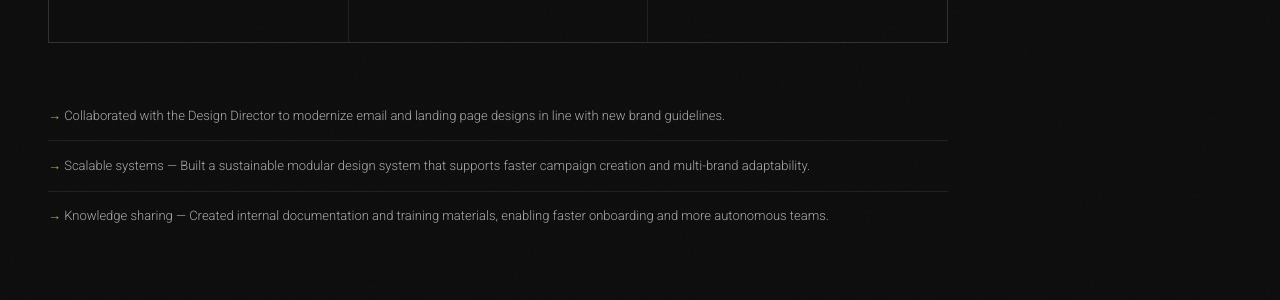
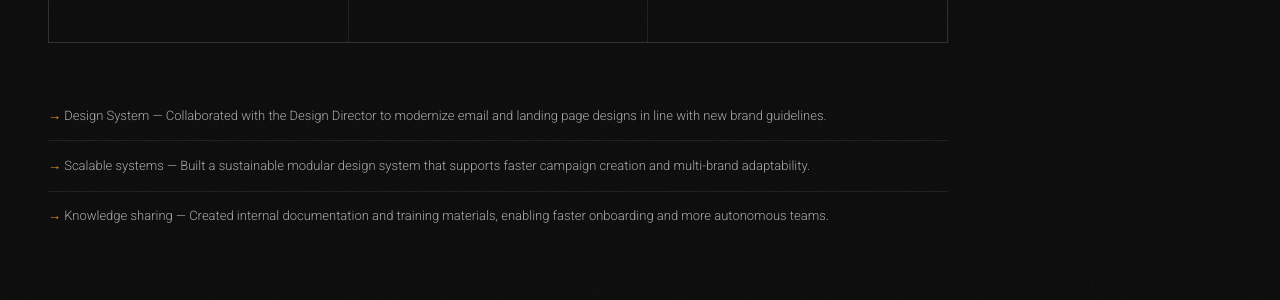
Before and after one commit to mabecoart/github.io, a Jekyll site: the page built from portfolio/blue-cross.html, in a window 1280 px wide and 900 px high, scrolled down 2001 px. Shown: the part 152-452 px from the top of the window. Built offline with Jekyll 4.4.1, drawn with Linux system fonts in a browser that asks for light colours.

Commit message:
Update case impact list with design system mention

```diff
--- a/portfolio/blue-cross.html
+++ b/portfolio/blue-cross.html
@@ -104,7 +104,7 @@ description: How María Copello standardized email production across four produc
       </div>
     </div>
     <ul class="case-impact-list">
-      <li>Collaborated with the Design Director to modernize email and landing page designs in line with new brand guidelines.</li>
+      <li>Design System — Collaborated with the Design Director to modernize email and landing page designs in line with new brand guidelines.</li>
       <li>Scalable systems — Built a sustainable modular design system that supports faster campaign creation and multi-brand adaptability.</li>
       <li>Knowledge sharing — Created internal documentation and training materials, enabling faster onboarding and more autonomous teams.</li>
     </ul>
```
